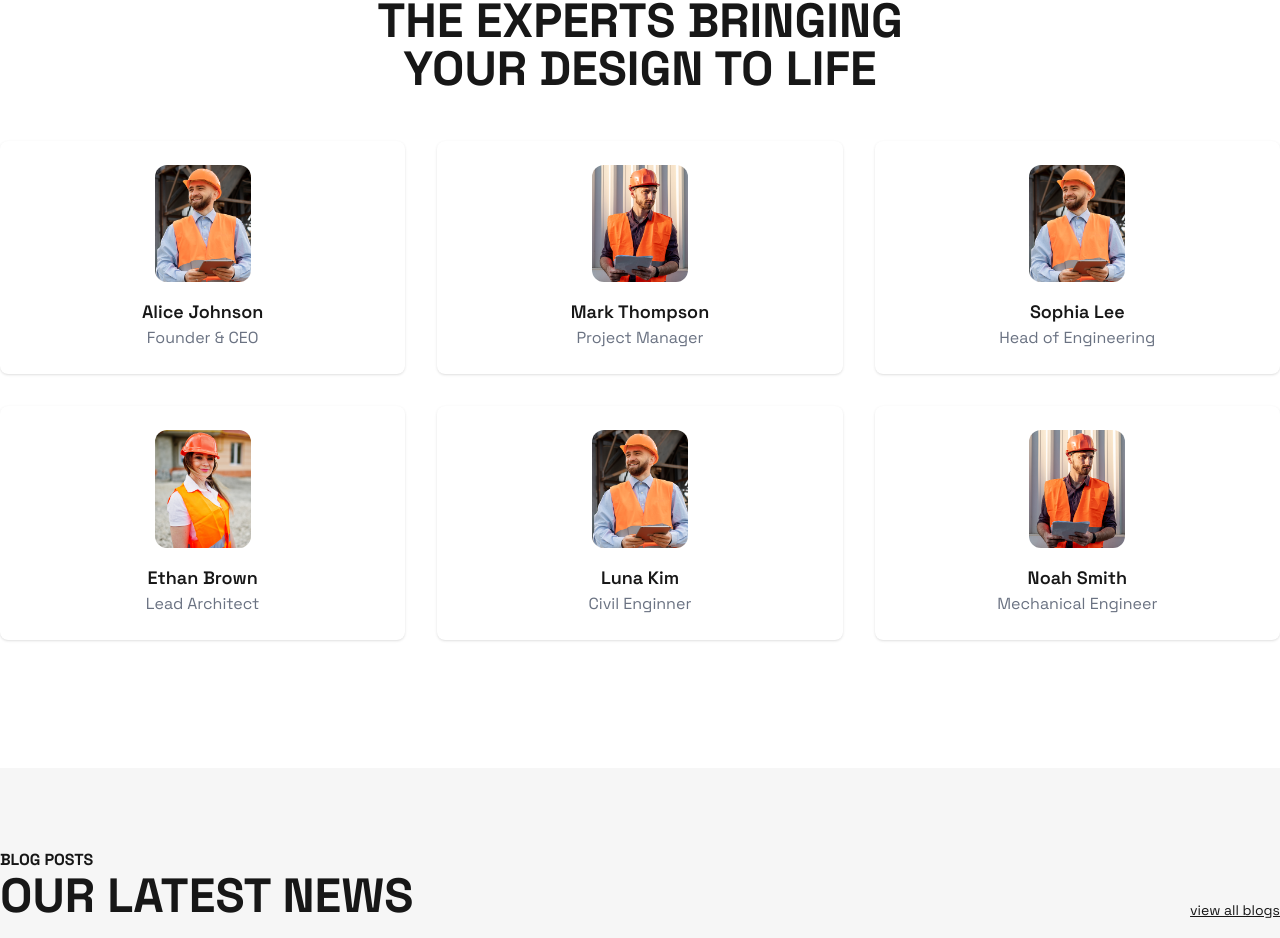
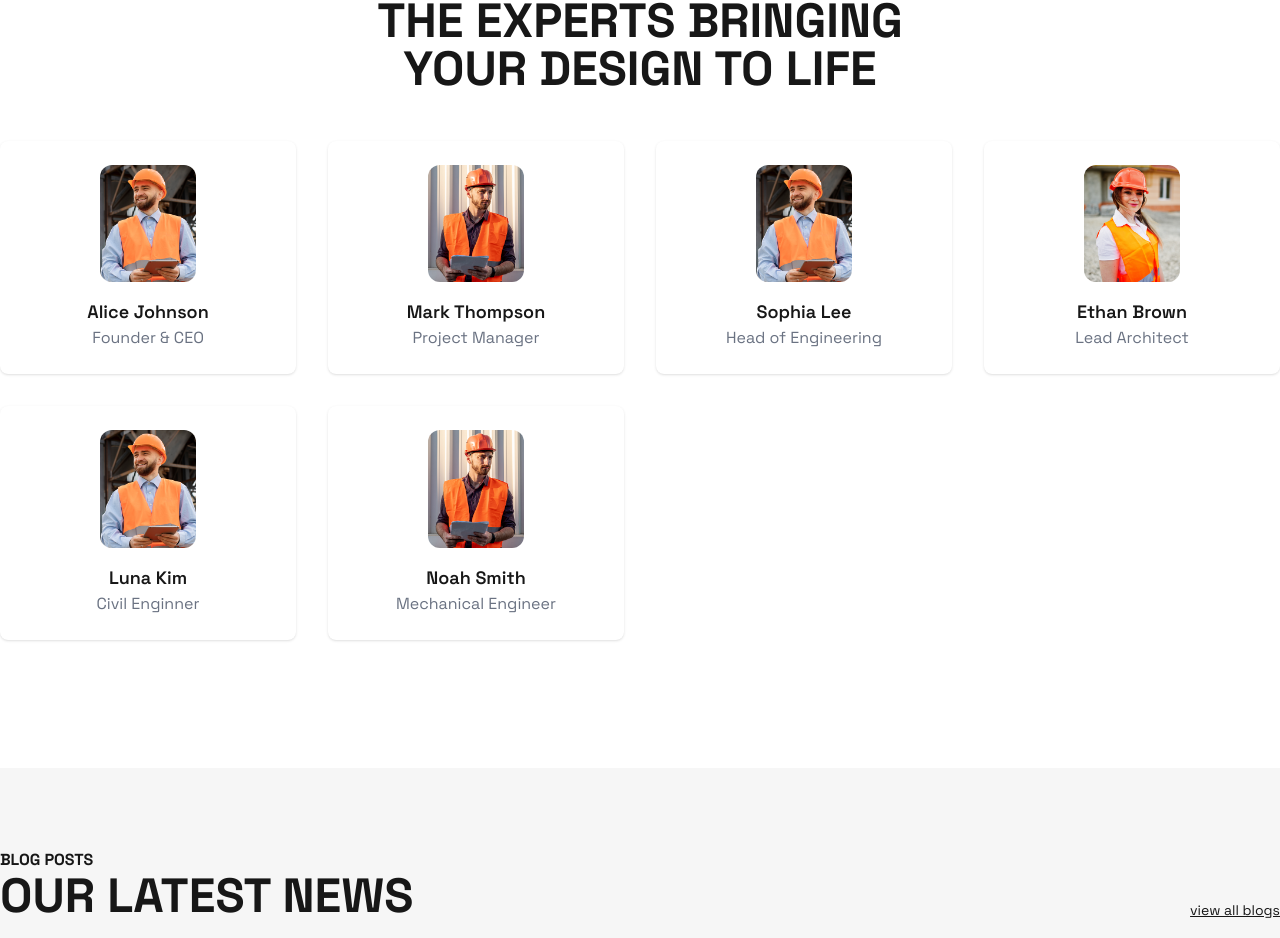
Before and after one commit to tanvirgeek/structa, a Next.js app: page / in a window 1280 px wide. Shown: the part 4061-4999 px from the top of the page. Built offline with nearby package versions, Linux system fonts and the light colour scheme; a web font is replaced by a local one.

Commit message:
4 column grid

```diff
--- a/src/components/ExpertTeam.tsx
+++ b/src/components/ExpertTeam.tsx
@@ -73,7 +73,7 @@ export default function TeamSection() {
         ))}
       </div>
       {/* Desktop: 2 Rows Grid */}
-      <div className="hidden md:grid grid-cols-3 gap-8">
+      <div className="hidden md:grid grid-cols-4 gap-8">
         {teamMembers.map((member) => (
           <div
             key={member.id}
```
